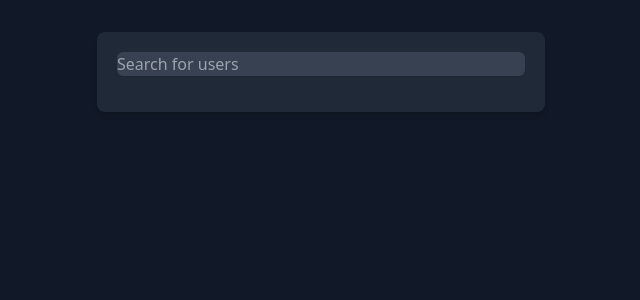
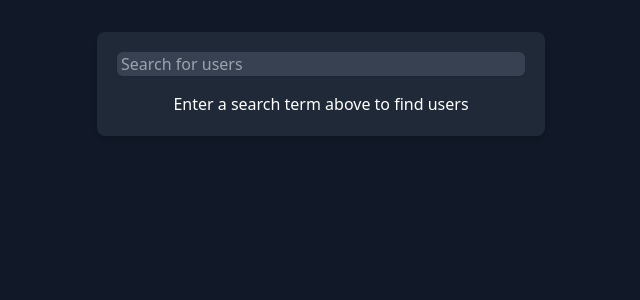
Before and after one commit to ZeroAuto/graphql-github-users, a React (Create React App) app: page / in a window 1280 px wide. Shown: the top 300 px of the page, without its empty margins (319-959 px from the left). Built offline with nearby package versions, Linux system fonts and the light colour scheme.

Commit message:
add pagination and do some refactoring

```diff
--- a/src/App.tsx
+++ b/src/App.tsx
@@ -1,10 +1,10 @@
 import React from 'react';
-import DataList from './components/DataList';
+import UserSearch from './components/UserSearch';
 
 const App: React.FC = () => {
   return (
     <div className="container mx-auto py-8">
-      <DataList />
+      <UserSearch />
     </div>
   );
 };
--- a/src/apolloClient.ts
+++ b/src/apolloClient.ts
@@ -1,15 +1,12 @@
 import { ApolloClient, InMemoryCache, HttpLink } from '@apollo/client';
 import { setContext } from '@apollo/client/link/context';
 
-// Create an HttpLink to your GraphQL API
 const httpLink = new HttpLink({
   uri: 'https://api.github.com/graphql',
 });
 
-// Set up authorization header with ACCESS_TOKEN from environment variables
 const authLink = setContext(() => {
   const token = process.env.REACT_APP_ACCESS_TOKEN;
-  console.log(token);
   return {
     headers: {
       Authorization: token ? `bearer ${token}` : '',
--- a/src/components/DataList.tsx
+++ /dev/null
@@ -1,83 +0,0 @@
-import React, { useState } from 'react';
-import { useQuery, gql } from '@apollo/client';
-
-import useDebounce from '../hooks/useDebounce';
-import LoadingSpinner from '../components/LoadingSpinner';
-
-const GET_USERS = gql`
-  query SearchUsers($name: String!) {
-    search(query: $name, type: USER, first: 10) {
-      edges {
-        node {
-          ... on User {
-            id
-            login
-            name
-            url
-            avatarUrl
-            bio
-          }
-        }
-      }
-    }
-  }
-`;
-
-const DataList: React.FC = () => {
-  const [ searchTerm, setSearchTerm ] = useState<string>('');
-  const debouncedSearchTerm = useDebounce(searchTerm, 300);
-
-  const { loading, error, data } = useQuery(GET_USERS, {
-    variables: { name: debouncedSearchTerm },
-    skip: debouncedSearchTerm.length < 3,
-  });
-
-  return (
-    <div className="max-w-md mx-auto bg-gray-800 p-5 rounded-lg shadow-md text-white">
-      <div className="mb-4">
-        <input
-          type="text"
-          value={searchTerm}
-          onChange={(e) => setSearchTerm(e.target.value)}
-          placeholder="Search for users"
-          className="w-full border-gray-600 bg-gray-700 rounded-md shadow-sm focus:border-indigo-300 focus:ring focus:ring-indigo-200 focus:ring-opacity-50"
-        />
-      </div>
-      {loading &&
-        <div className="flex justify-items-center">
-          <LoadingSpinner />
-        </div>
-      }
-      {error &&
-        <div className="mb-4 p-4 bg-red-300 text-red-900 rounded border-red-900">
-          <span>{error.message}</span>
-        </div>
-      }
-      {data?.search?.edges.length > 0 && !loading && !error &&
-        <ul>
-          {data.search.edges.map((edge: any) => {
-            const { node } = edge;
-            return (
-              <li
-                key={node.id}
-                className="flex items-center py-2 border-b border-gray-700"
-              >
-                <img
-                  alt="User"
-                  className="w-10 h-10 rounded-full mr-3"
-                  src={node.avatarUrl}
-                />
-                <span className="text-gray-300">{node.name}</span>
-              </li>
-            )
-          })}
-        </ul>
-      }
-      {/* <div className="flex justify-center">
-        <button className="primary-button px-2">Next Page</button>
-      </div> */}
-    </div>
-  );
-};
-
-export default DataList;
--- /dev/null
+++ b/src/components/UserList.tsx
@@ -0,0 +1,44 @@
+import React from 'react';
+
+interface UserNode {
+  databaseId: string;
+  login: string;
+  name: string;
+  url: string;
+  avatarUrl: string;
+  bio: string;
+}
+
+interface UserListProps {
+  edges: Array<{ node: UserNode }>;
+}
+
+// memoizing this component is probably overkill for a small app
+// but since this component is potentially re-rendered a lot I
+// think it's a good use case for a React.memo component
+const UserList: React.FC<UserListProps> = React.memo(({ edges }) => (
+  <ul>
+    {edges.map((edge) => {
+      const { node } = edge;
+      return (
+        <li
+          key={node.databaseId}
+          className="py-2 border-b border-gray-700 last:border-0"
+        >
+          <a
+            className="cursor-pointer flex items-center"
+            href={node.url}>
+            <img
+              alt="User"
+              className="w-10 h-10 rounded-full mr-3"
+              src={node.avatarUrl}
+            />
+            <span className="text-gray-300">{node.login} ({node.name})</span>
+          </a>
+        </li>
+      );
+    })}
+  </ul>
+));
+
+export default UserList;
--- /dev/null
+++ b/src/components/UserSearch.tsx
@@ -0,0 +1,111 @@
+import React, { useState } from 'react';
+import { useQuery, gql } from '@apollo/client';
+
+import useDebounce from '../hooks/useDebounce';
+import LoadingSpinner from './LoadingSpinner';
+import UserList from './UserList';
+
+const SEARCH_USERS = gql`
+  query SearchUsers($name: String!, $after: String, $first: Int!) {
+    search(query: $name, type: USER, first: $first, after: $after) {
+      pageInfo {
+        endCursor
+        hasNextPage
+      }
+      edges {
+        node {
+          ... on User {
+            databaseId
+            login
+            name
+            url
+            avatarUrl
+            bio
+          }
+        }
+      }
+    }
+  }
+`;
+
+const UserSearch: React.FC = () => {
+  const [ searchTerm, setSearchTerm ] = useState<string>('');
+  const debouncedSearchTerm = useDebounce(searchTerm, 300);
+
+  const { loading, error, data, fetchMore } = useQuery(SEARCH_USERS, {
+    variables: {
+      name: debouncedSearchTerm,
+      // use the window height to determine page size
+      first: Math.floor((window.innerHeight - 160) / 56),
+    },
+    skip: debouncedSearchTerm.length < 3,
+    notifyOnNetworkStatusChange: true,
+  });
+
+  const handleNext = () => {
+    if (data?.search.pageInfo.hasNextPage) {
+      fetchMore({
+        variables: {
+          after: data.search.pageInfo.endCursor,
+        },
+        updateQuery: (prevResult, { fetchMoreResult }) => {
+          if (!fetchMoreResult) return prevResult;
+          return {
+            ...prevResult,
+            search: {
+              ...prevResult.search,
+              edges: [
+                ...prevResult.search.edges,
+                ...fetchMoreResult.search.edges,
+              ],
+              pageInfo: fetchMoreResult.search.pageInfo,
+            },
+          };
+        },
+      });
+    }
+  };
+
+  return (
+    <div className="max-w-md mx-auto bg-gray-800 p-5 rounded-lg shadow-md text-white">
+      <div className="mb-4">
+        <input
+          type="text"
+          value={searchTerm}
+          onChange={(e) => setSearchTerm(e.target.value)}
+          placeholder="Search for users"
+          className="w-full border-gray-600 bg-gray-700 rounded-md shadow-sm focus:border-indigo-300 focus:ring focus:ring-indigo-200 focus:ring-opacity-50 px-1"
+        />
+      </div>
+      {error &&
+        <div className="mb-4 p-4 bg-red-300 text-red-900 rounded border-red-900">
+          <span>{error.message}</span>
+        </div>
+      }
+      {data?.search?.edges.length > 0 && !error &&
+        <UserList edges={data.search.edges} />
+      }
+      {loading &&
+        <div className="flex justify-items-center">
+          <LoadingSpinner />
+        </div>
+      }
+      <div className="flex justify-center">
+        {debouncedSearchTerm.length === 0 && !error &&
+          <span>Enter a search term above to find users</span>
+        }
+        {data?.search?.edges.length > 0 && !loading && data?.search.pageInfo.hasNextPage &&
+          <button
+            className="primary-button px-2"
+            onClick={handleNext}
+          >Next Page</button>
+        }
+        {data?.search?.edges.length === 0 &&
+          <span>No users found</span>
+        }
+      </div>
+    </div>
+  );
+};
+
+export default UserSearch;
```
Also changed, not shown: src/components/LoadingSpinner.tsx (+5 -3 lines).
